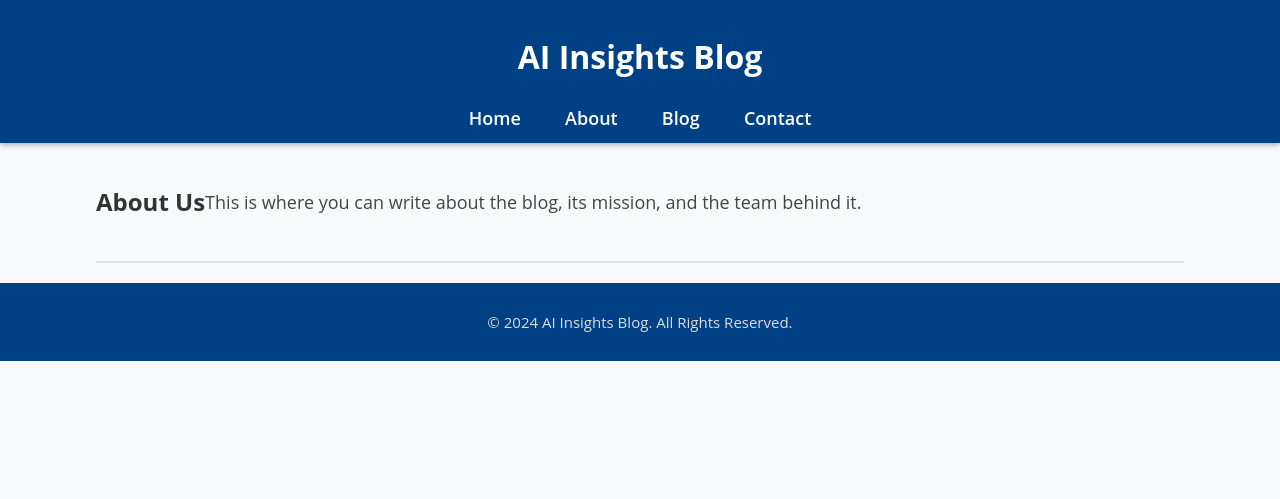
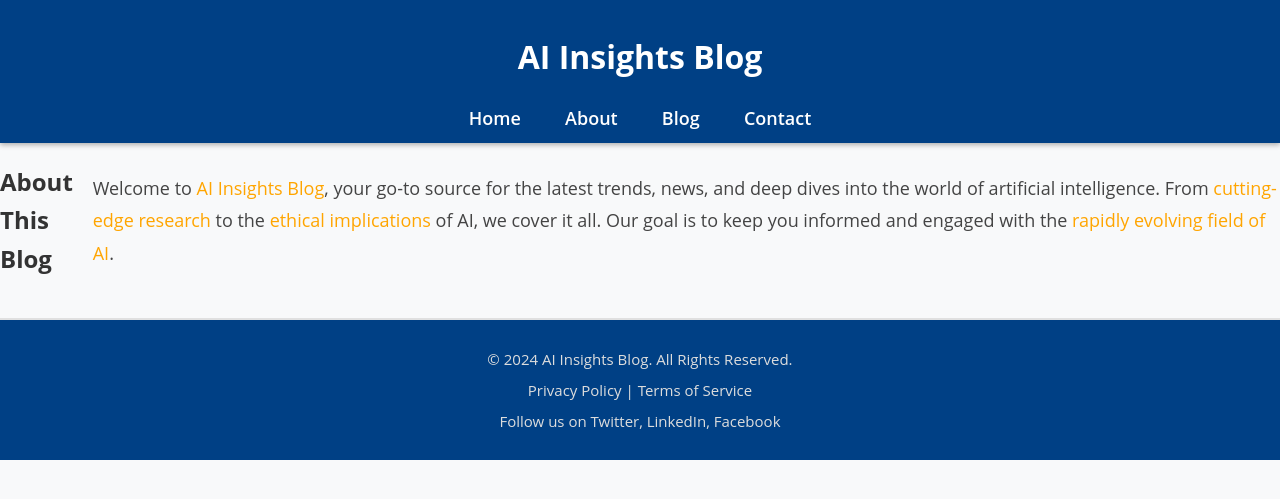
Before and after one commit to tomsonius/tomsonius.github.io, a Jekyll site: the page about.html, which Jekyll copies as it is, in a window 1280 px wide. Shown: the top 499 px of the page. Built offline with Jekyll 4.4.1, drawn with Linux system fonts in a browser that asks for light colours.

Commit message:
Update about.html

```diff
--- a/about.html
+++ b/about.html
@@ -17,15 +17,19 @@
         </nav>
     </header>
 
-    <div class="container">
-        <section class="about">
-            <h2>About Us</h2>
-            <p>This is where you can write about the blog, its mission, and the team behind it.</p>
-        </section>
-    </div>
+    <section class="about">
+        <h2>About This Blog</h2>
+        <p>Welcome to <span style="color: orange;">AI Insights Blog</span>, your go-to source for the latest trends, news, and deep dives into the world of artificial intelligence. From <span style="color: orange;">cutting-edge research</span> to the <span style="color: orange;">ethical implications</span> of AI, we cover it all. Our goal is to keep you informed and engaged with the <span style="color: orange;">rapidly evolving field of AI</span>.</p>
+    </section>
 
     <footer>
         <p>&copy; 2024 AI Insights Blog. All Rights Reserved.</p>
+        <p><a href="#">Privacy Policy</a> | <a href="#">Terms of Service</a></p>
+        <p>Follow us on
+            <a href="#">Twitter</a>,
+            <a href="#">LinkedIn</a>,
+            <a href="#">Facebook</a>
+        </p>
     </footer>
 </body>
 </html>
```
